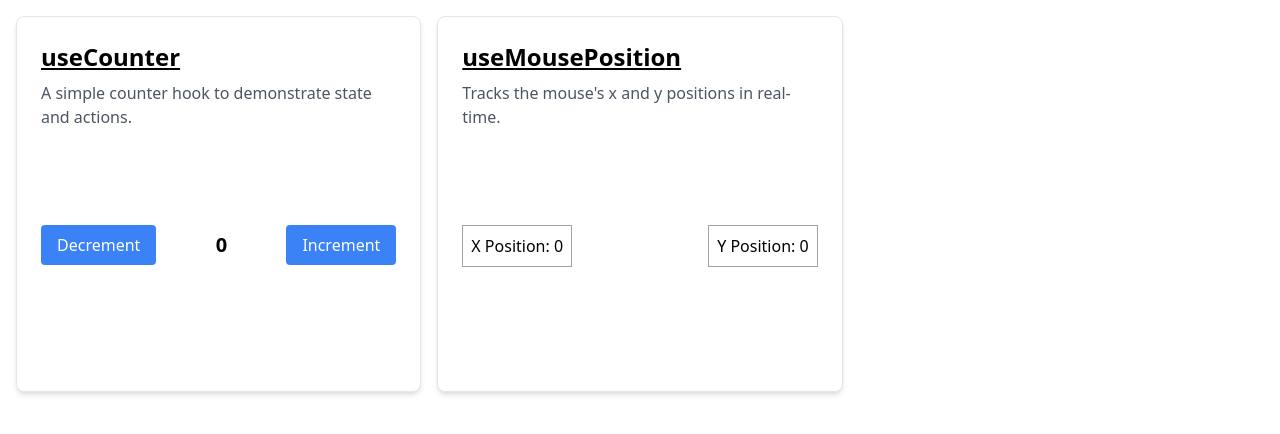
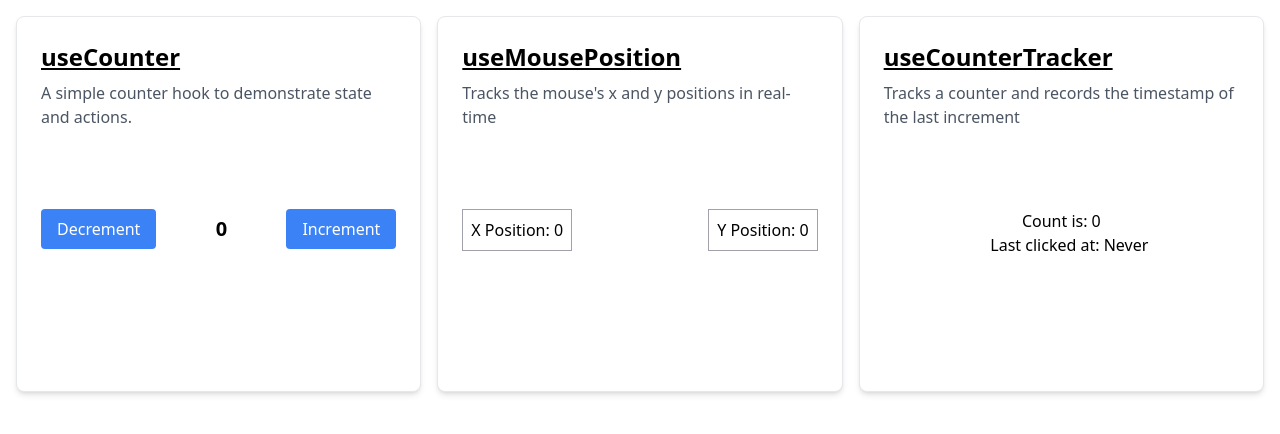
Before and after one commit to CharlesMarlow/custom-hooks, a React (Vite) app: page / in a window 1280 px wide. Shown: the top 434 px of the page. Built offline with nearby package versions, Linux system fonts and the light colour scheme.

Commit message:
add useCounterTracker & UI

```diff
--- a/src/App.tsx
+++ b/src/App.tsx
@@ -1,11 +1,12 @@
+import Section from './components/Section';
 import { useCounter } from './lib/hooks/useCounter';
 import { useMousePosition } from './lib/hooks/useMousePosition';
-
-import Section from './components/Section';
+import { useCounterTracker } from './lib/hooks/useCounterTracker';
 
 const App = () => {
   const { count, increment, decrement } = useCounter();
   const { xPosition, yPosition } = useMousePosition();
+  const { state, incrementCountAndSetLastClick } = useCounterTracker();
 
   return (
     <div className='h-screen grid grid-rows-2 grid-cols-3 gap-4 p-4'>
@@ -14,7 +15,7 @@ const App = () => {
         title='useCounter'
         description='A simple counter hook to demonstrate state and actions.'
       >
-        <div className='flex items-center justify-between space-x-4 mt-24'>
+        <div className='flex items-center justify-between space-x-4 mt-20'>
           <button
             onClick={decrement}
             className='px-4 py-2 bg-blue-500 text-white rounded hover:bg-blue-600 transition'
@@ -32,11 +33,27 @@ const App = () => {
       </Section>
       <Section
         title='useMousePosition'
-        description="Tracks the mouse's x and y positions in real-time."
+        description="Tracks the mouse's x and y positions in real-time"
       >
-        <div className='flex items-center justify-between space-x-4 mt-24'>
+        <div className='flex items-center justify-between space-x-4 mt-20'>
           <div className='border border-zinc-400 p-2'>{`X Position: ${xPosition}`}</div>
           <div className='border border-zinc-400 p-2'>{`Y Position: ${yPosition}`}</div>
+        </div>
+      </Section>
+      <Section
+        title='useCounterTracker'
+        description='Tracks a counter and records the timestamp of the last increment'
+      >
+        <div className='flex flex-col items-center space-x-4 mt-20'>
+          <button
+            onClick={incrementCountAndSetLastClick}
+          >{`Count is: ${state.count}`}</button>
+          <p>
+            Last clicked at:{' '}
+            {state.lastClick
+              ? new Date(state.lastClick).toLocaleString()
+              : 'Never'}
+          </p>
         </div>
       </Section>
     </div>
--- /dev/null
+++ b/src/lib/hooks/useCounterTracker.ts
@@ -0,0 +1,25 @@
+import { useState } from 'react';
+
+interface CounterTracker {
+  count: number;
+  lastClick: number | null;
+}
+
+export const useCounterTracker = () => {
+  const [state, setState] = useState<CounterTracker>({
+    count: 0,
+    lastClick: null,
+  });
+
+  const incrementCountAndSetLastClick = () => {
+    setState((prev) => ({
+      count: prev.count + 1,
+      lastClick: Date.now(),
+    }));
+  };
+
+  return {
+    state,
+    incrementCountAndSetLastClick,
+  };
+};
```
